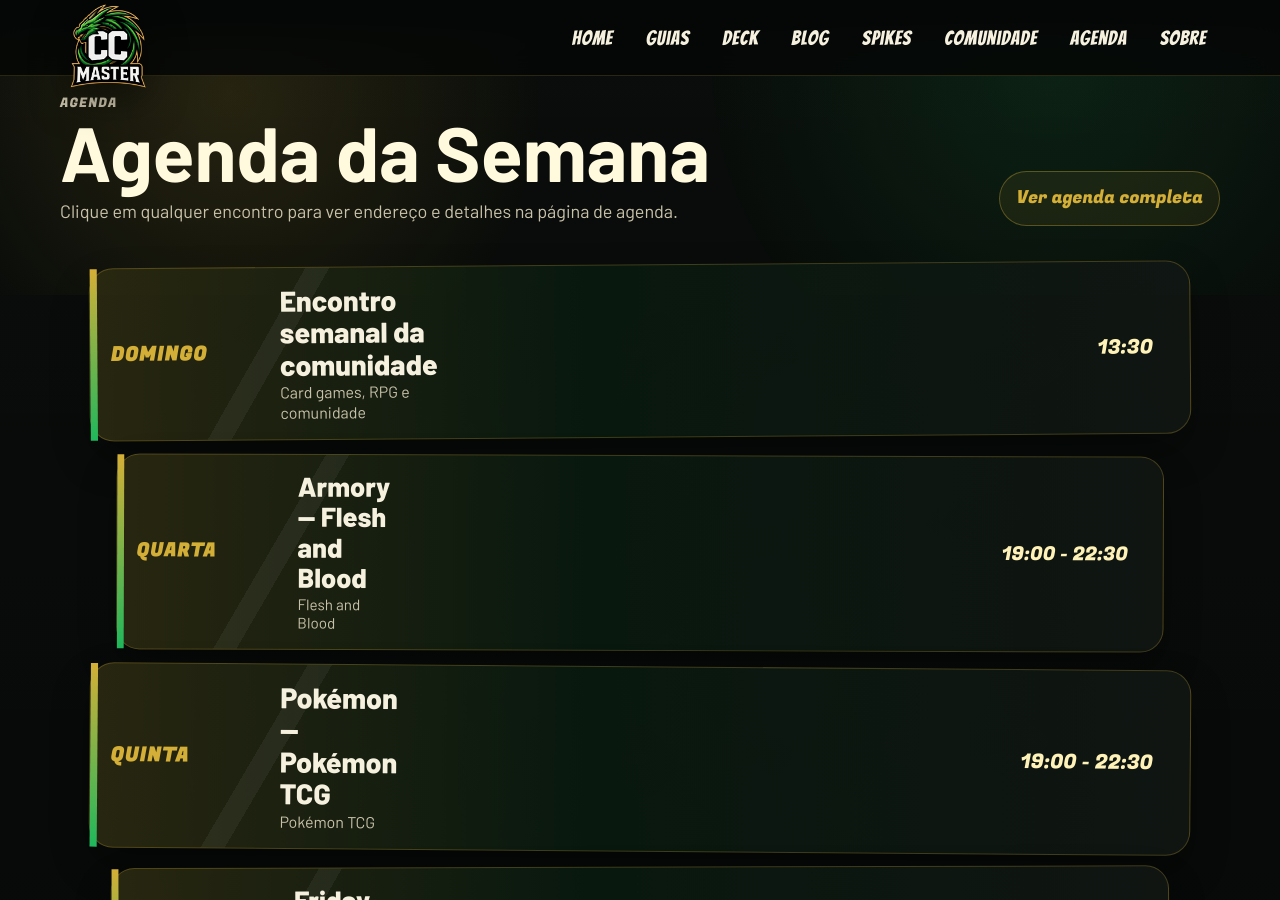
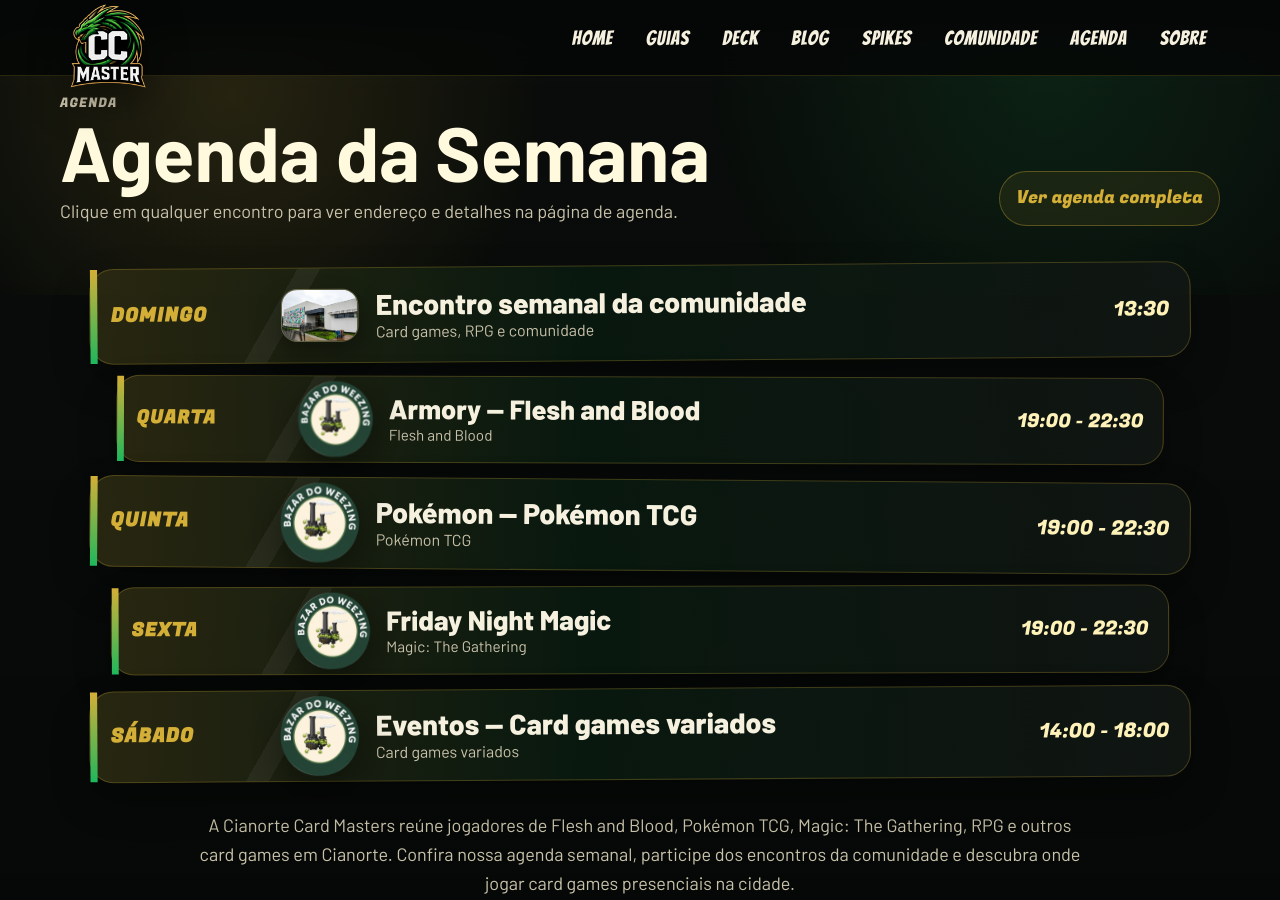
Before and after one commit to Knoha-knotoa/cianortecardmaster, a Jekyll site: the page built from index.html, in a window 1280 px wide and 900 px high, scrolled down 5497 px. Built offline with Jekyll 4.4.1, drawn with Linux system fonts in a browser that asks for light colours.

Commit message:
Add files via upload

```diff
--- a/index.html
+++ b/index.html
@@ -151,6 +151,12 @@
       {% for item in site.data.home_agenda %}
         <a class="home-agenda-row home-agenda-row-{{ forloop.index }}" href="{{ item.url | relative_url }}">
           <strong class="home-agenda-day">{{ item.day }}</strong>
+          {% if item.image %}
+            {% assign image_kind = item.image_kind | default: "photo" %}
+            <span class="home-agenda-media home-agenda-media-{{ image_kind }}">
+              <img src="{{ item.image | relative_url }}" alt="{{ item.image_alt | default: item.title }}" loading="lazy">
+            </span>
+          {% endif %}
           <span class="home-agenda-main">
             <span class="home-agenda-title">{{ item.title }}</span>
             {% if item.game %}<span class="home-agenda-game">{{ item.game }}</span>{% endif %}
```
